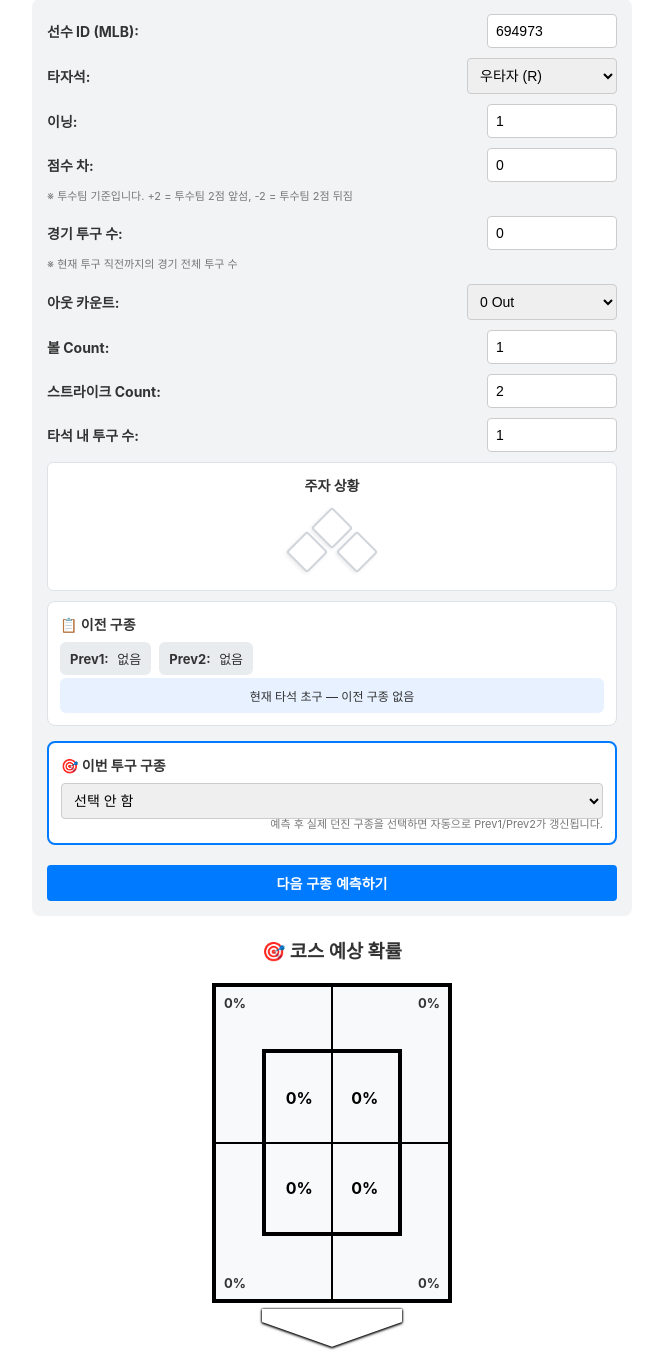
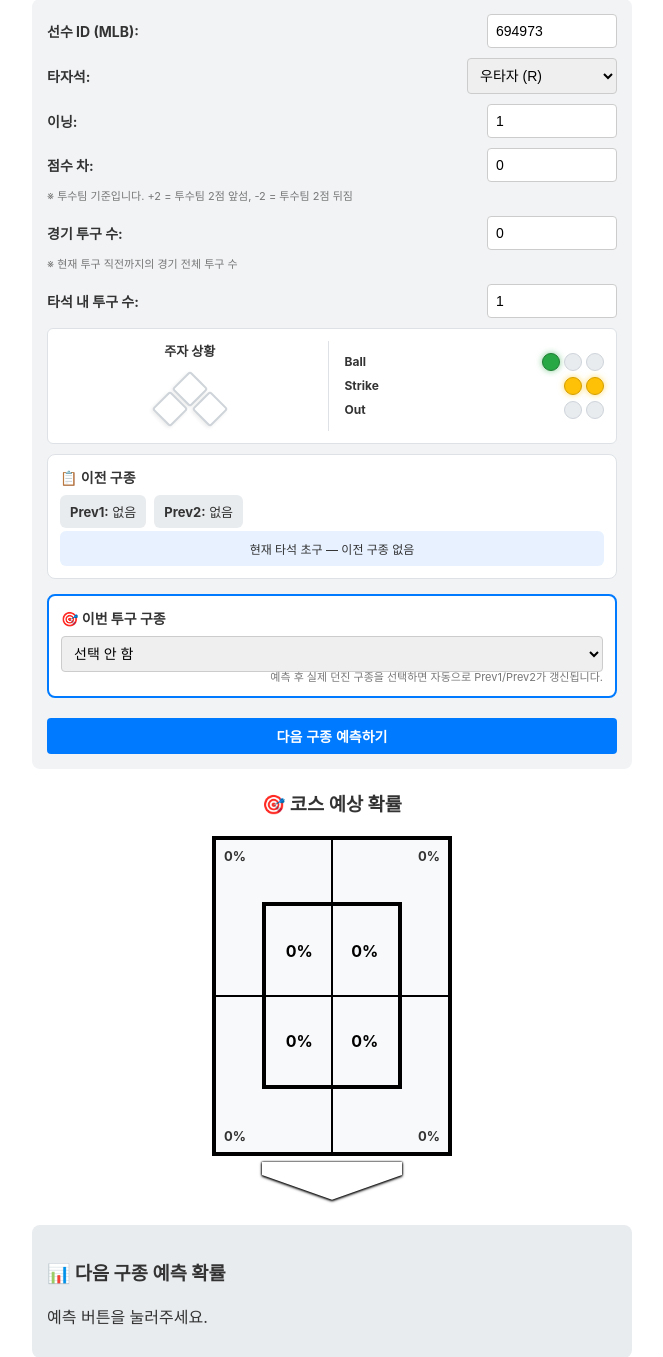
Before and after one commit to jise0oo3027-eng/baseball-app, a Flask app: page / in a window 1280 px wide. Shown: the part 68-1425 px from the top of the page, without its empty margins (308-971 px from the left). Run offline with Flask 3, Linux system fonts and the light colour scheme.

Commit message:
Update index.html

```diff
--- a/templates/index.html
+++ b/templates/index.html
@@ -129,19 +129,44 @@
         }
 
         .previous-pitch-item strong {
-            margin-right: 5px;
+            margin-righ: 5px;
         }
 
-        /* 야구장 내야 */
-        .base-section {
+        /* 야구장 및 카운트 통합 패널 */
+        .game-status-panel {
             display: flex;
-            flex-direction: column;
-            align-items: center;
             background: #ffffff;
             padding: 12px;
             border-radius: 6px;
             border: 1px solid #dee2e6;
-            gap: 8px;
+            gap: 12px;
+            align-items: stretch;
+        }
+
+        .status-box-left {
+            flex: 1;
+            display: flex;
+            flex-direction: column;
+            align-items: center;
+            justify-content: center;
+            border-right: 1px solid #dee2e6;
+            padding-right: 8px;
+        }
+
+        .status-box-right {
+            flex: 1;
+            display: flex;
+            flex-direction: column;
+            justify-content: center;
+            gap: 6px;
+            padding-left: 4px;
+        }
+
+        .panel-title {
+            font-weight: bold;
+            font-size: 13px;
+            margin-bottom: 6px;
+            text-align: center;
         }
 
         .base-field-container {
@@ -149,13 +174,13 @@
             justify-content: center;
             align-items: center;
             width: 100%;
-            height: 75px;
+            height: 65px;
         }
 
         .baseball-diamond {
             position: relative;
-            width: 110px;
-            height: 55px;
+            width: 90px;
+            height: 45px;
         }
 
         .base-item {
@@ -171,8 +196,8 @@
         }
 
         .base-diamond {
-            width: 26px;
-            height: 26px;
+            width: 22px;
+            height: 22px;
             background-color: #ffffff;
             border: 2px solid #ced4da;
             transform: rotate(45deg);
@@ -184,24 +209,70 @@
         .base-item input[type="checkbox"]:checked + .base-diamond {
             background-color: #ffc107;
             border-color: #e0a800;
-            box-shadow: 0 0 10px rgba(255, 193, 7, 0.7);
+            box-shadow: 0 0 8px rgba(255, 193, 7, 0.7);
             transform: rotate(45deg) scale(1.12);
         }
 
         #pos-2b {
             top: 0px;
-            left: 55px;
+            left: 45px;
             transform: translateX(-50%);
         }
 
         #pos-3b {
-            top: 24px;
-            left: 15px;
+            top: 20px;
+            left: 12px;
         }
 
         #pos-1b {
-            top: 24px;
-            right: 15px;
+            top: 20px;
+            right: 12px;
+        }
+
+        /* BSO 조명형 버튼 스타일 */
+        .bso-row {
+            display: flex;
+            align-items: center;
+            justify-content: space-between;
+            font-size: 12px;
+            font-weight: bold;
+        }
+
+        .bso-lights {
+            display: flex;
+            gap: 4px;
+        }
+
+        .bso-light {
+            width: 16px;
+            height: 16px;
+            border-radius: 50%;
+            background-color: #e9ecef;
+            border: 1px solid #ced4da;
+            display: inline-block;
+            cursor: pointer;
+            transition: all 0.2s;
+        }
+
+        /* Ball: 초록색 불 */
+        .bso-light.ball.active {
+            background-color: #28a745;
+            border-color: #1e7e34;
+            box-shadow: 0 0 6px rgba(40, 167, 69, 0.6);
+        }
+
+        /* Strike: 노란색 불 */
+        .bso-light.strike.active {
+            background-color: #ffc107;
+            border-color: #d39e00;
+            box-shadow: 0 0 6px rgba(255, 193, 7, 0.6);
+        }
+
+        /* Out: 빨간색 불 */
+        .bso-light.out.active {
+            background-color: #dc3545;
+            border-color: #bd2130;
+            box-shadow: 0 0 6px rgba(220, 53, 69, 0.6);
         }
 
         /* 스트라이크존 */
@@ -450,35 +521,16 @@
             ※ 현재 투구 직전까지의 경기 전체 투구 수
         </div>
 
-        <!-- 아웃카운트 -->
-        <div class="form-row">
-            <label for="outs">아웃 카운트:</label>
-            <select id="outs">
-                <option value="0">0 Out</option>
-                <option value="1">1 Out</option>
-                <option value="2">2 Out</option>
-            </select>
-        </div>
-
-        <!-- 볼카운트 -->
-        <div class="form-row">
-            <label for="balls">볼 Count:</label>
-            <input type="number" id="balls" value="1" min="0" max="3">
-        </div>
-
-        <div class="form-row">
-            <label for="strikes">스트라이크 Count:</label>
-            <input type="number" id="strikes" value="2" min="0" max="2">
-        </div>
-
         <div class="form-row">
             <label for="at_bat_pitch_number">타석 내 투구 수:</label>
             <input type="number" id="at_bat_pitch_number" value="1" min="1" max="10">
         </div>
 
-        <!-- 주자 상황 -->
-        <div class="base-section">
-            <label>주자 상황</label>
+        <!-- 주자 상황 및 BSO 통합 패널 -->
+        <div class="game-status-panel">
+            <!-- 좌측: 주자 상황 -->
+            <div class="status-box-left">
+                <div class="panel-title">주자 상황</div>
                 <div class="base-field-container">
                     <div class="baseball-diamond">
                         <!-- 2루 -->
@@ -499,6 +551,41 @@
                     </div>
                 </div>
             </div>
+
+            <!-- 우측: B/S 및 아웃카운트 (조명 버튼 방식) -->
+            <div class="status-box-right">
+                <!-- Ball (최대 3개) -->
+                <div class="bso-row">
+                    <span>Ball</span>
+                    <div class="bso-lights" id="ball-lights">
+                        <span class="bso-light ball" onclick="setBalls(1)"></span>
+                        <span class="bso-light ball" onclick="setBalls(2)"></span>
+                        <span class="bso-light ball" onclick="setBalls(3)"></span>
+                    </div>
+                </div>
+                <!-- Strike (최대 2개) -->
+                <div class="bso-row">
+                    <span>Strike</span>
+                    <div class="bso-lights" id="strike-lights">
+                        <span class="bso-light strike" onclick="setStrikes(1)"></span>
+                        <span class="bso-light strike" onclick="setStrikes(2)"></span>
+                    </div>
+                </div>
+                <!-- Out (최대 2개) -->
+                <div class="bso-row">
+                    <span>Out</span>
+                    <div class="bso-lights" id="out-lights">
+                        <span class="bso-light out" onclick="setOuts(1)"></span>
+                        <span class="bso-light out" onclick="setOuts(2)"></span>
+                    </div>
+                </div>
+            </div>
+        </div>
+
+        <!-- 백엔드 호환용 숨김 인풋 -->
+        <input type="hidden" id="balls" value="1">
+        <input type="hidden" id="strikes" value="2">
+        <input type="hidden" id="outs" value="0">
 
         <!-- 이전 구종 -->
         <div class="previous-pitch-section">
@@ -574,11 +661,80 @@
         let prev1Pitch = 'FIRST';
         let prev2Pitch = 'FIRST';
 
-        const outsSelect = document.getElementById('outs');
+        let currentBalls = 1;
+        let currentStrikes = 2;
+        let currentOuts = 0;
+
         const ballsInput = document.getElementById('balls');
         const strikesInput = document.getElementById('strikes');
+        const outsInput = document.getElementById('outs');
         const pitchNumberInput = document.getElementById('at_bat_pitch_number');
         const currentPitchSelect = document.getElementById('current_pitch');
+
+        // BSO 조명 업데이트 함수
+        function updateBSODisplay() {
+            ballsInput.value = currentBalls;
+            strikesInput.value = currentStrikes;
+            outsInput.value = currentOuts;
+
+            // Ball 불빛 (누른 개수까지만 활성화, 0개면 모두 비활성화)
+            const ballLights = document.querySelectorAll('#ball-lights .bso-light');
+            ballLights.forEach((light, idx) => {
+                if (idx < currentBalls) {
+                    light.classList.add('active');
+                } else {
+                    light.classList.remove('active');
+                }
+            });
+
+            // Strike 불빛
+            const strikeLights = document.querySelectorAll('#strike-lights .bso-light');
+            strikeLights.forEach((light, idx) => {
+                if (idx < currentStrikes) {
+                    light.classList.add('active');
+                } else {
+                    light.classList.remove('active');
+                }
+            });
+
+            // Out 불빛
+            const outLights = document.querySelectorAll('#out-lights .bso-light');
+            outLights.forEach((light, idx) => {
+                if (idx < currentOuts) {
+                    light.classList.add('active');
+                } else {
+                    light.classList.remove('active');
+                }
+            });
+        }
+
+        // 클릭 토글 로직 (이미 켜진 개수만큼 누르면 0개로 리셋, 아니면 해당 개수로 설정)
+        function setBalls(count) {
+            currentBalls = (currentBalls === count) ? count - 1 : count;
+            updateBSODisplay();
+        }
+
+        function setStrikes(count) {
+            currentStrikes = (currentStrikes === count) ? count - 1 : count;
+            updateBSODisplay();
+        }
+
+        function setOuts(count) {
+            // 아웃카운트가 바뀌면 새로운 타석으로 간주하여 초기화
+            let prevOuts = currentOuts;
+            currentOuts = (currentOuts === count) ? count - 1 : count;
+
+            if (currentOuts !== prevOuts) {
+                currentBalls = 0;
+                currentStrikes = 0;
+                pitchNumberInput.value = 1;
+                prev1Pitch = 'FIRST';
+                prev2Pitch = 'FIRST';
+                currentPitchSelect.value = '';
+                updatePreviousPitchDisplay();
+            }
+            updateBSODisplay();
+        }
 
         function updatePreviousPitchDisplay() {
             const prev1Display = document.getElementById('prev1_display');
@@ -612,16 +768,6 @@
             updatePreviousPitchDisplay();
         }
 
-        outsSelect.addEventListener('change', function () {
-            ballsInput.value = 0;
-            strikesInput.value = 0;
-            pitchNumberInput.value = 1;
-            prev1Pitch = 'FIRST';
-            prev2Pitch = 'FIRST';
-            currentPitchSelect.value = '';
-            updatePreviousPitchDisplay();
-        });
-
         pitchNumberInput.addEventListener('input', function () {
             let number = parseInt(this.value) || 1;
             if (number <= 1) {
@@ -631,6 +777,8 @@
             updatePreviousPitchDisplay();
         });
 
+        // 초기 실행
+        updateBSODisplay();
         updatePreviousPitchDisplay();
 
         async function getPrediction() {
@@ -651,7 +799,7 @@
                 inning: parseInt(document.getElementById('inning').value),
                 score_diff: parseInt(document.getElementById('score_diff').value),
                 game_pitch_count: parseInt(document.getElementById('game_pitch_count').value),
-                outs: parseInt(outsSelect.value),
+                outs: parseInt(outsInput.value),
                 on_1b: document.getElementById('on_1b').checked ? 1 : 0,
                 on_2b: document.getElementById('on_2b').checked ? 1 : 0,
                 on_3b: document.getElementById('on_3b').checked ? 1 : 0,
```
Lines whose indentation alone changed are shown as unchanged.
